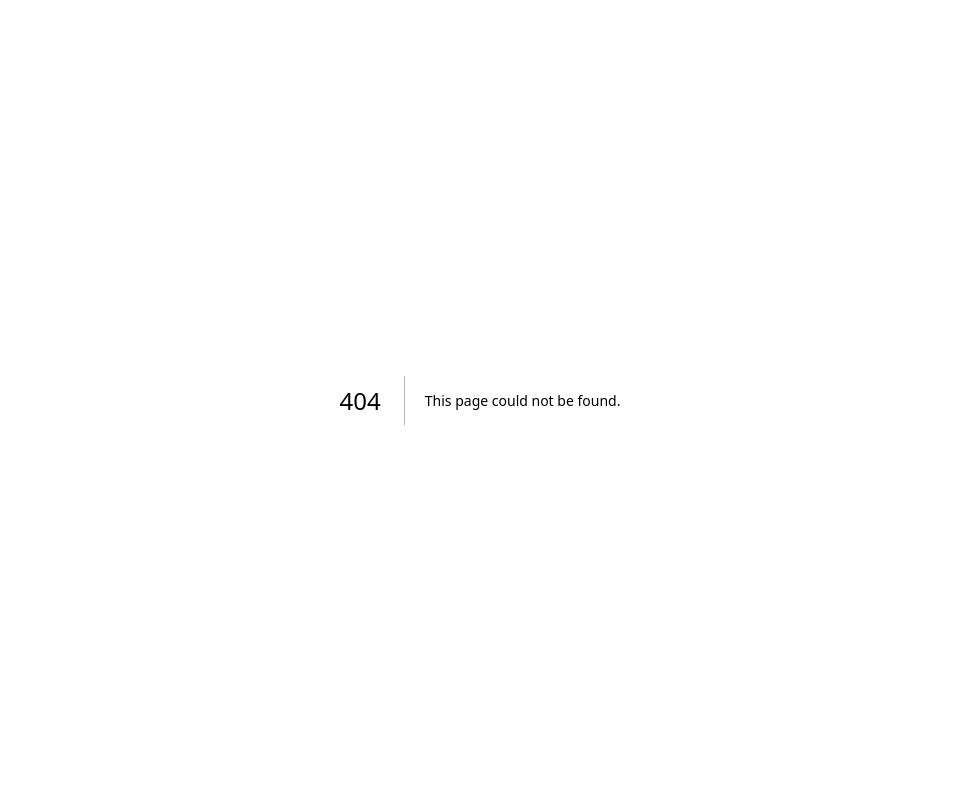
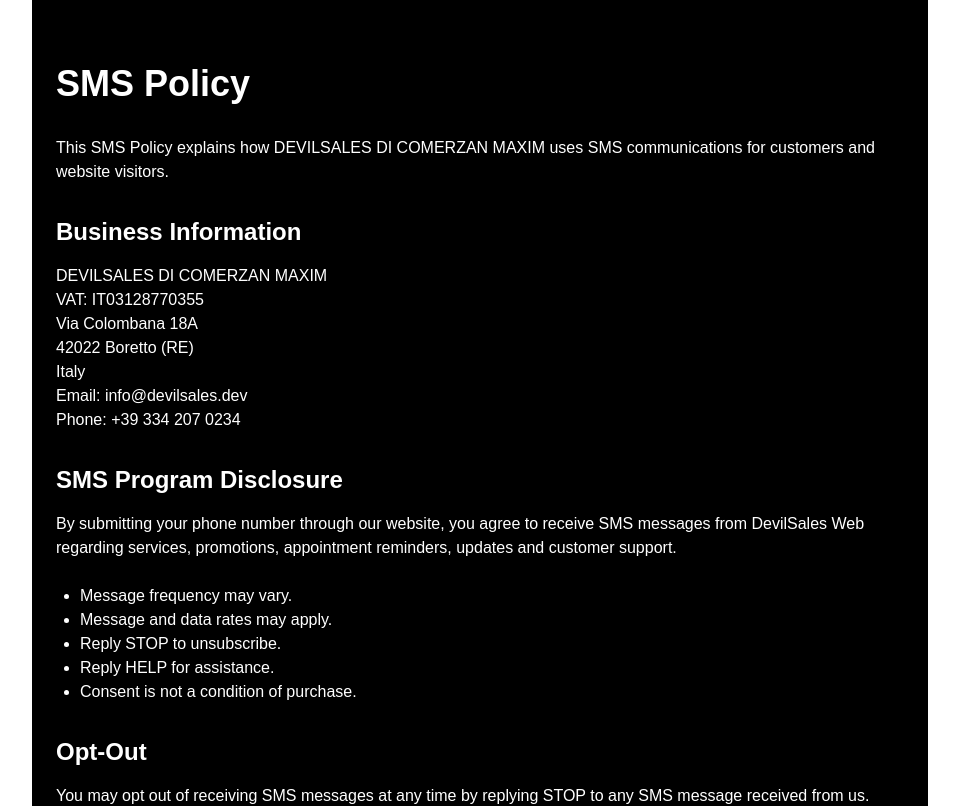
Before and after one commit to maxcode34423242323/devsales-web, a Next.js app: page /sms-policy in a window 1280 px wide. Before the commit this address had no page. Shown: the top 806 px of the page, without its empty margins (160-1119 px from the left). Built offline with nearby package versions, Linux system fonts and the light colour scheme.

Commit message:
Add SMS policy page

```diff
--- a/app/sms-optin/page.tsx
+++ b/app/sms-optin/page.tsx
@@ -1,27 +1,69 @@
 import Script from "next/script";
 
-export default function SmsOptInPage() {
+export default function SmsOptinPage() {
   return (
-    <>
-      <main className="min-h-screen bg-black text-white flex flex-col items-center justify-center px-6">
-        <div className="max-w-2xl text-center">
-          <h1 className="text-5xl font-bold mb-6">
-            SMS Updates & Special Offers
+    <main className="max-w-4xl mx-auto px-6 py-16">
+      <h1 className="text-4xl font-bold mb-8">
+        DevilSales Web SMS Program
       </h1>
 
-          <p className="text-lg text-gray-300 mb-8">
-            Subscribe to receive updates, promotional offers, special discounts
-            and important notifications from DevilSales Web.
+      <h2 className="text-2xl font-semibold mt-10 mb-4">
+        Business Information
+      </h2>
+
+      <p>
+        DEVILSALES DI COMERZAN MAXIM
+        <br />
+        VAT: IT03128770355
+        <br />
+        Via Colombana 18A
+        <br />
+        42022 Boretto (RE)
+        <br />
+        Italy
+        <br />
+        Email: info@devilsales.dev
+        <br />
+        Phone: +39 334 207 0234
       </p>
 
-          <p className="text-sm text-gray-500">
-            By submitting your phone number, you agree to receive SMS messages
-            from DevilSales Web. Message frequency may vary. Reply STOP to
-            unsubscribe.
+      <h2 className="text-2xl font-semibold mt-10 mb-4">
+        About Us
+      </h2>
+
+      <p>
+        DevilSales Web is a premium web development agency specializing
+        in custom websites, e-commerce platforms, mobile applications,
+        AI automation, CRM integration and software development.
       </p>
+
+      <h2 className="text-2xl font-semibold mt-10 mb-4">
+        SMS Program Disclosure
+      </h2>
+
+      <p>
+        By submitting your phone number through this website, you agree
+        to receive SMS messages from DevilSales Web regarding services,
+        promotions, appointment reminders, updates and customer support.
+      </p>
+
+      <ul className="list-disc ml-6 mt-4">
+        <li>Message frequency may vary.</li>
+        <li>Message and data rates may apply.</li>
+        <li>Reply STOP to unsubscribe.</li>
+        <li>Reply HELP for assistance.</li>
+        <li>Consent is not a condition of purchase.</li>
+      </ul>
+
+      <div className="mt-10">
+        <a href="/privacy">Privacy Policy</a>
+        {" | "}
+        <a href="/terms">Terms of Service</a>
+        {" | "}
+        <a href="/sms-policy">SMS Policy</a>
       </div>
-      </main>
 
+      <div className="mt-12">
         <Script
           src="https://widgets.leadconnectorhq.com/loader.js"
           data-resources-url="https://widgets.leadconnectorhq.com/chat-widget/loader.js"
@@ -29,6 +71,7 @@
           data-source="WEB_USER"
           strategy="afterInteractive"
         />
-    </>
+      </div>
+    </main>
   );
 }
--- /dev/null
+++ b/app/sms-policy/page.tsx
@@ -0,0 +1,59 @@
+export default function SmsPolicyPage() {
+  return (
+    <main className="max-w-4xl mx-auto px-6 py-16 text-white bg-black min-h-screen">
+      <h1 className="text-4xl font-bold mb-8">SMS Policy</h1>
+
+      <p className="mb-6">
+        This SMS Policy explains how DEVILSALES DI COMERZAN MAXIM uses SMS
+        communications for customers and website visitors.
+      </p>
+
+      <h2 className="text-2xl font-semibold mt-8 mb-4">Business Information</h2>
+
+      <p className="mb-6">
+        DEVILSALES DI COMERZAN MAXIM
+        <br />
+        VAT: IT03128770355
+        <br />
+        Via Colombana 18A
+        <br />
+        42022 Boretto (RE)
+        <br />
+        Italy
+        <br />
+        Email: info@devilsales.dev
+        <br />
+        Phone: +39 334 207 0234
+      </p>
+
+      <h2 className="text-2xl font-semibold mt-8 mb-4">SMS Program Disclosure</h2>
+
+      <p className="mb-6">
+        By submitting your phone number through our website, you agree to
+        receive SMS messages from DevilSales Web regarding services,
+        promotions, appointment reminders, updates and customer support.
+      </p>
+
+      <ul className="list-disc ml-6 mb-6">
+        <li>Message frequency may vary.</li>
+        <li>Message and data rates may apply.</li>
+        <li>Reply STOP to unsubscribe.</li>
+        <li>Reply HELP for assistance.</li>
+        <li>Consent is not a condition of purchase.</li>
+      </ul>
+
+      <h2 className="text-2xl font-semibold mt-8 mb-4">Opt-Out</h2>
+
+      <p className="mb-6">
+        You may opt out of receiving SMS messages at any time by replying STOP
+        to any SMS message received from us.
+      </p>
+
+      <h2 className="text-2xl font-semibold mt-8 mb-4">Help</h2>
+
+      <p className="mb-6">
+        For assistance, reply HELP or contact us at info@devilsales.dev.
+      </p>
+    </main>
+  );
+}
```
Lines whose indentation alone changed are shown as unchanged.
